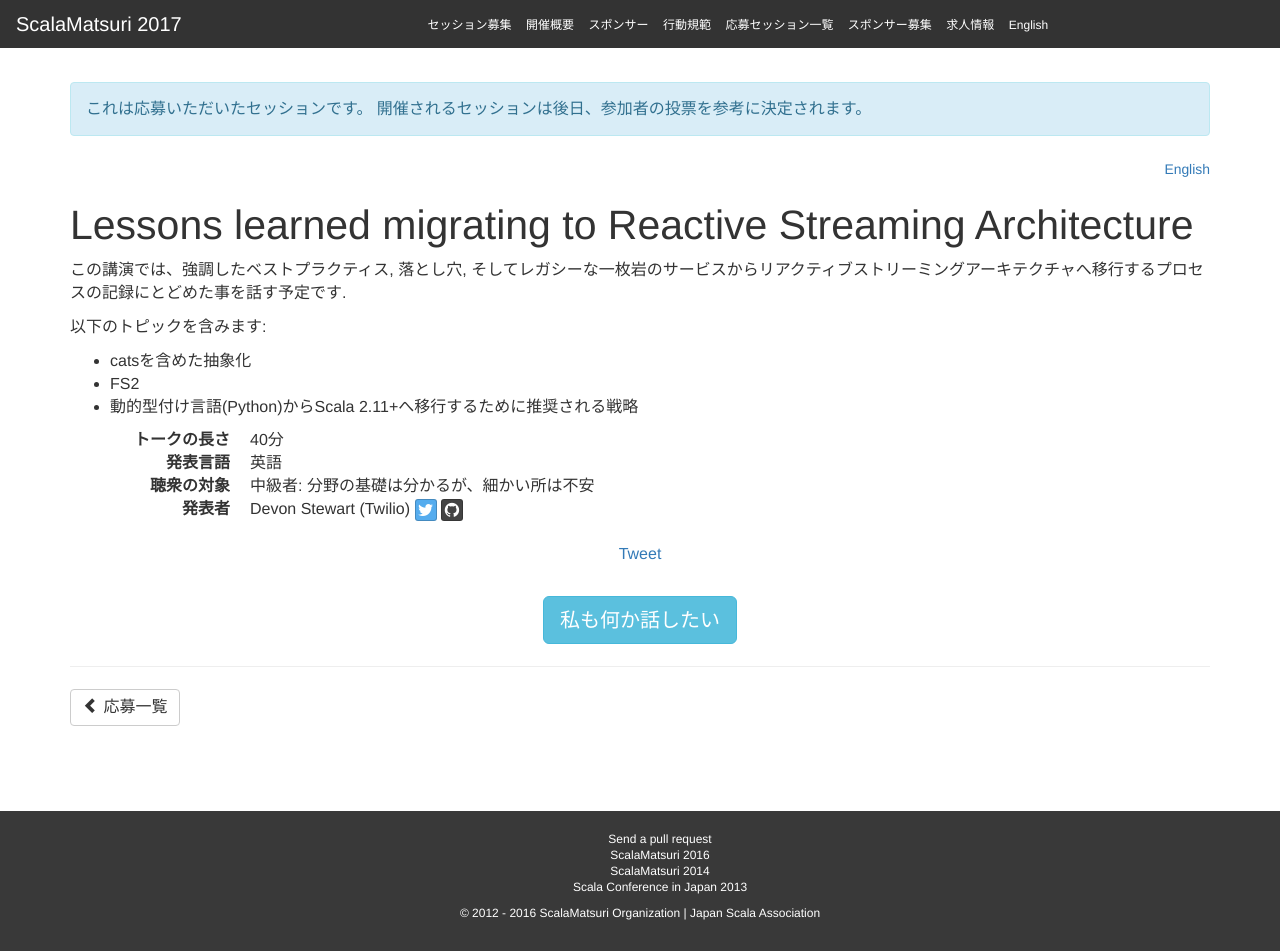
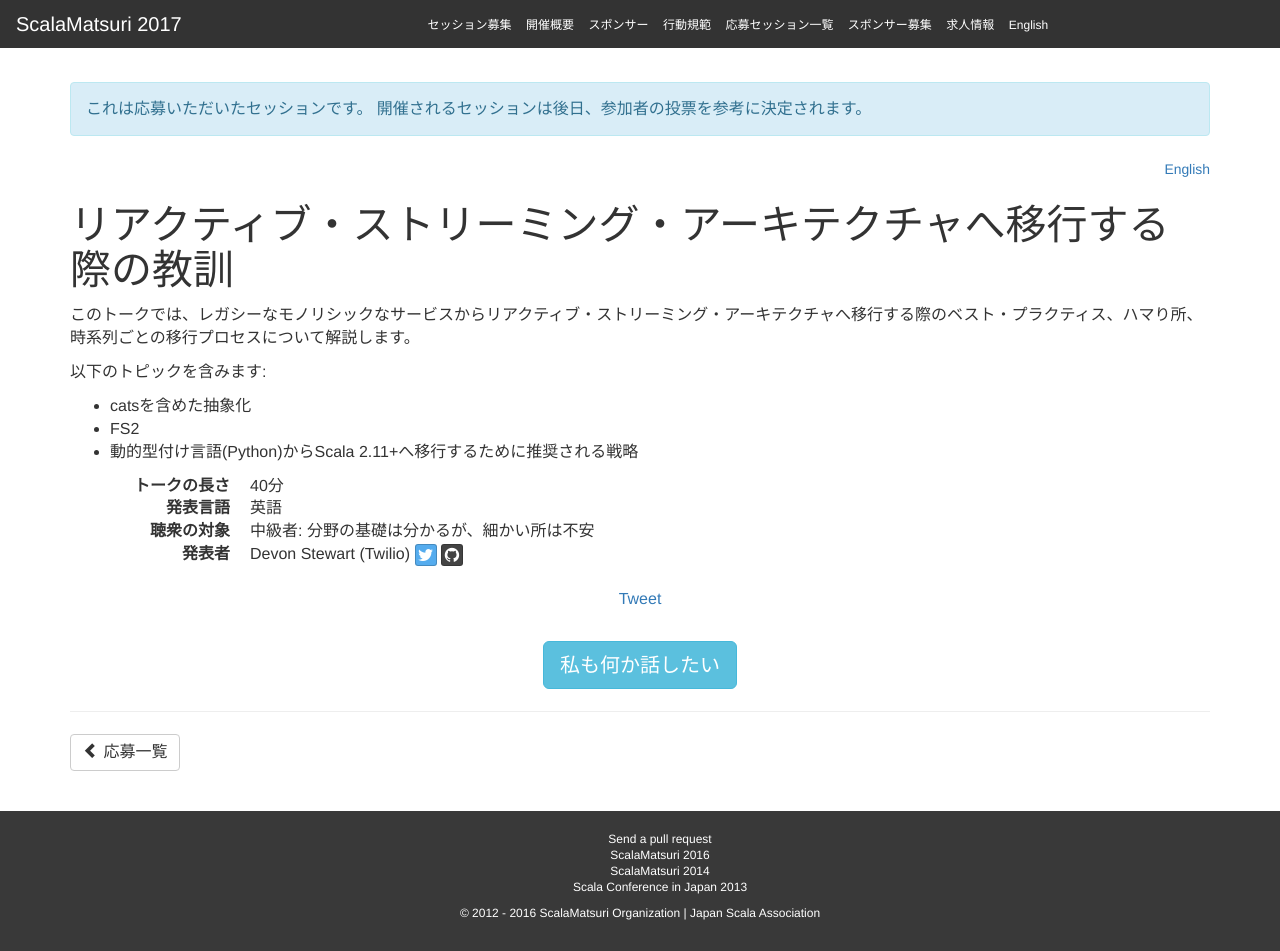
Before and after one commit to scalajp/2017.scalamatsuri.org, a Jekyll site: the page built from _candidates_ja/DevonStewart_1.md, in a window 1280 px wide and 951 px high. Built offline with Jekyll 4.4.1, drawn with Linux system fonts in a browser that asks for light colours; nearby versions of some CDN libraries; comment, search, counter and statistics services are not loaded.

Commit message:
fix
transrate title
apply advise

```diff
--- a/_candidates_ja/DevonStewart_1.md
+++ b/_candidates_ja/DevonStewart_1.md
@@ -1,6 +1,6 @@
 ---
 name: Devon Stewart
-title: "Lessons learned migrating to Reactive Streaming Architecture"
+title: "リアクティブ・ストリーミング・アーキテクチャへ移行する際の教訓"
 length: 40
 audience: Intermediate
 language: English
@@ -12,7 +12,7 @@
   - Best Practices
   - Software Design and Architecture
 ---
-この講演では、強調したベストプラクティス, 落とし穴, そしてレガシーな一枚岩のサービスからリアクティブストリーミングアーキテクチャへ移行するプロセスの記録にとどめた事を話す予定です.
+このトークでは、レガシーなモノリシックなサービスからリアクティブ・ストリーミング・アーキテクチャへ移行する際のベスト・プラクティス、ハマり所、時系列ごとの移行プロセスについて解説します。
 
 以下のトピックを含みます:
   - catsを含めた抽象化
```
